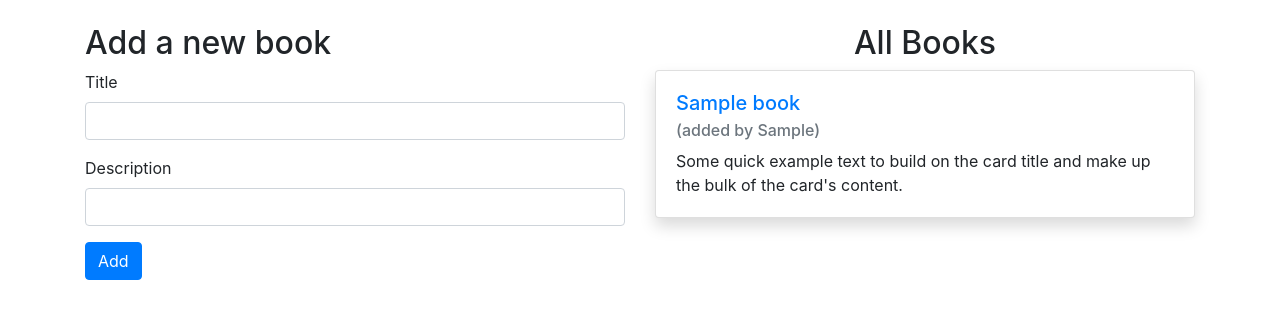
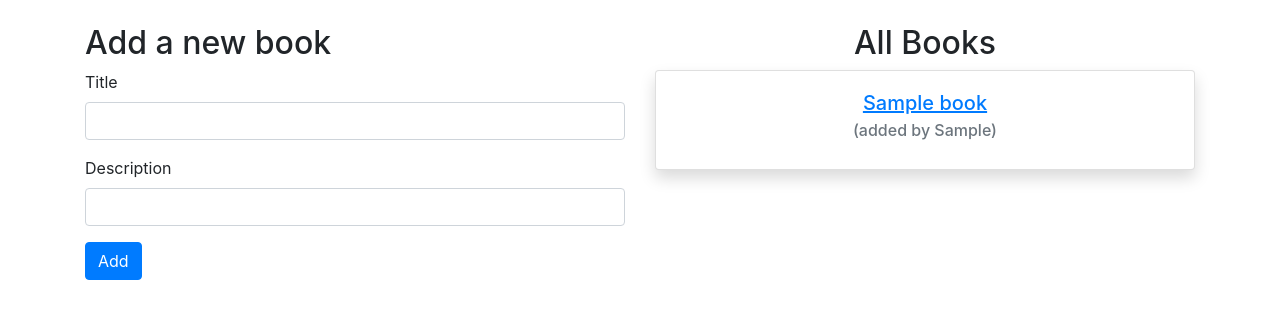
Before and after one commit to Kenmitchell2012/book_club2, a Flask app: template flask_app/templates/dashboard.html in a window 1280 px wide. Shown: the part 64-383 px from the top of the page. Run offline with Flask 3, Linux system fonts and the light colour scheme; the template is opened without the code that fills it: most values are stand-ins (such as "Sample title", 1, 10 or a date in 2020); some libraries are stand-ins or nearby versions.

Commit message:
Update dashboard.html
changed text to be centered, removed ipsum text

```diff
--- a/flask_app/templates/dashboard.html
+++ b/flask_app/templates/dashboard.html
@@ -48,11 +48,11 @@
           <div class="col-sm">
             <h2 class="text-center">All Books</h2>
             {% for book in books %}
-                <div style="gap: 15px;"  class="mb-lg-3 shadow card">
+                <div style="gap: 15px; text-align: center;"  class="mb-lg-3 shadow card">
                     <div class="card-body">
-                    <a href="/view/{{ book.id }}"><h5 class="card-title">{{book.title}}</h5></a>
+                    <a href="/view/{{ book.id }}"><h5 style="text-decoration: underline;" class="card-title">{{book.title}}</h5></a>
                     <h6 class="card-subtitle mb-2 text-muted">(added by {{book.creator.first_name}})</h6>
-                    <p class="card-text">Some quick example text to build on the card title and make up the bulk of the card's content.</p>
+                    <!-- <p class="card-text">Some quick example text to build on the card title and make up the bulk of the card's content.</p> -->
                     {% if book.user_id== user.id %}
                         <a href="/edit/{{ book.id}}" class="card-link">Edit</a>
                         <a href="/delete/{{ book.id }}" class="card-link">Delete</a>
```
